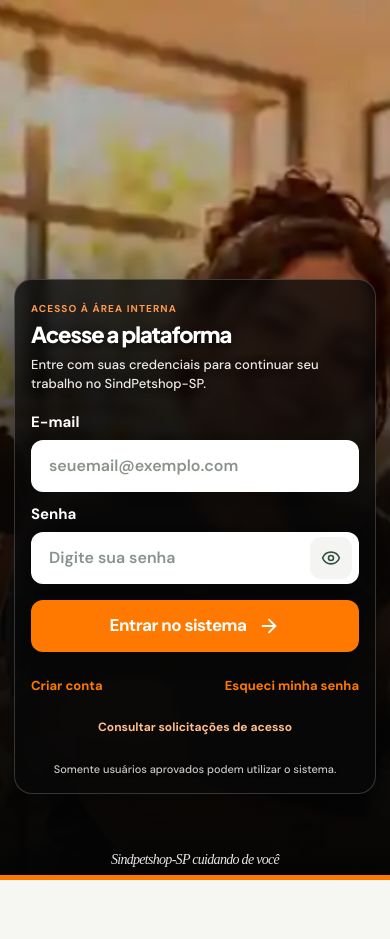
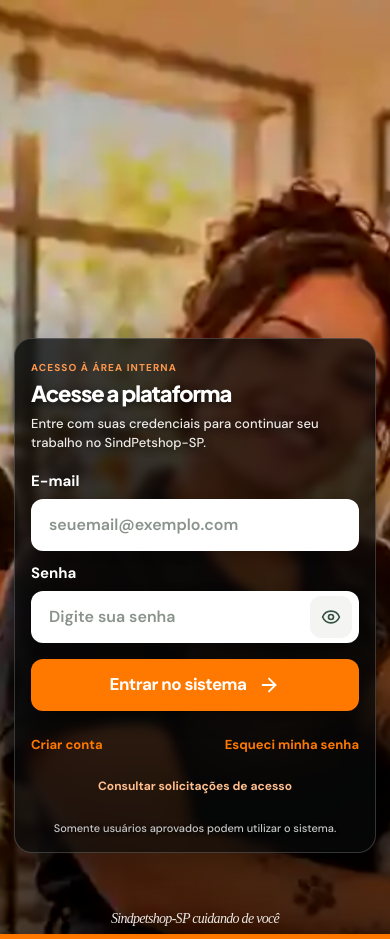
Before and after one commit to Seeven777/Gest-o-de-Campo-Sind, a Next.js app: page /login in a window 390 px wide. Before the commit the page ends 880 px from the top, so only its background shows below. Built offline with nearby package versions, Linux system fonts and the light colour scheme.

Commit message:
style(login): deixar fotografia de fundo mais visível sem comprometer legibilidade

```diff
--- a/app/auth.css
+++ b/app/auth.css
@@ -223,3 +223,22 @@
 }
 @media(max-width:390px){.auth-page-login .auth-panel{padding-top:clamp(192px,33dvh,310px)}.auth-page-login .auth-main{padding:16px}.auth-page-login .auth-links{gap:6px}}
 @media(max-height:680px){.auth-page-login{min-height:680px}.auth-page-login .auth-hero{height:100%;min-height:100%}.auth-page-login .auth-panel{min-height:680px;padding-top:170px}.auth-page-login .auth-signature{bottom:12px}}
+
+/* Ajuste de visibilidade do fundo original: menos sombra sobre a fotografia. */
+.auth-page-login .auth-hero{
+ background-color:#282923;
+ background-image:linear-gradient(180deg,rgba(0,0,0,.03) 0%,rgba(0,0,0,.05) 40%,rgba(0,0,0,.22) 72%,rgba(0,0,0,.57) 100%),url('/sind-login-desktop.webp');
+ background-position:center,center 30%;
+ background-size:cover,cover;
+ filter:saturate(1.06) contrast(1.035);
+}
+.auth-page-login .auth-main{background:rgba(7,8,8,.76);backdrop-filter:blur(5px);-webkit-backdrop-filter:blur(5px)}
+.auth-page-login .auth-panel{padding-top:clamp(255px,40dvh,460px)}
+@media(max-width:800px){
+ .auth-page-login .auth-hero{
+  background-image:linear-gradient(180deg,rgba(0,0,0,.04) 0%,rgba(0,0,0,.12) 44%,rgba(0,0,0,.38) 76%,rgba(0,0,0,.74) 100%),url('/sind-login-mobile.webp');
+  background-position:center,center 20%;
+ }
+ .auth-page-login .auth-panel{padding-top:clamp(260px,40dvh,380px)}
+}
+@media(max-height:680px){.auth-page-login .auth-panel{padding-top:180px}}
```
